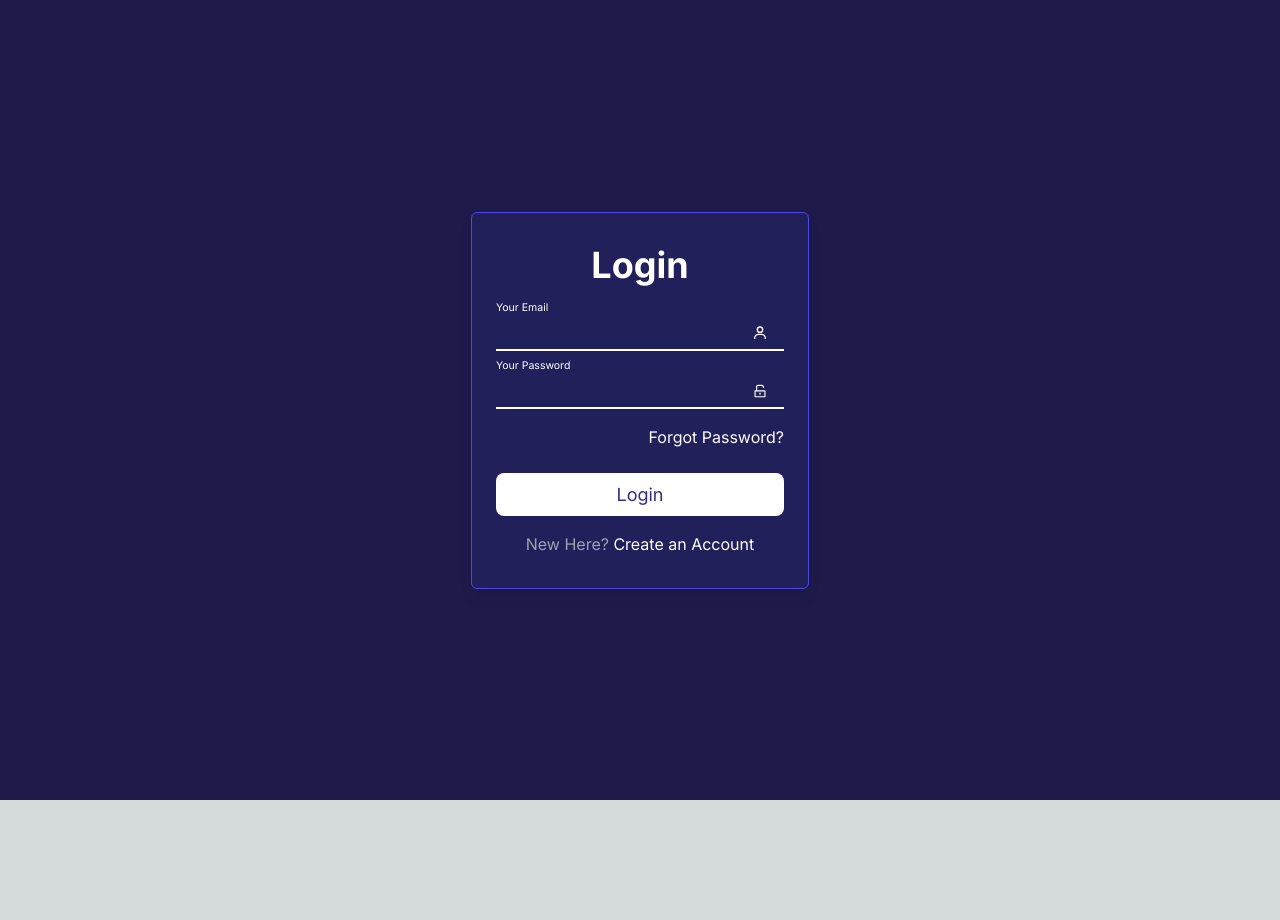
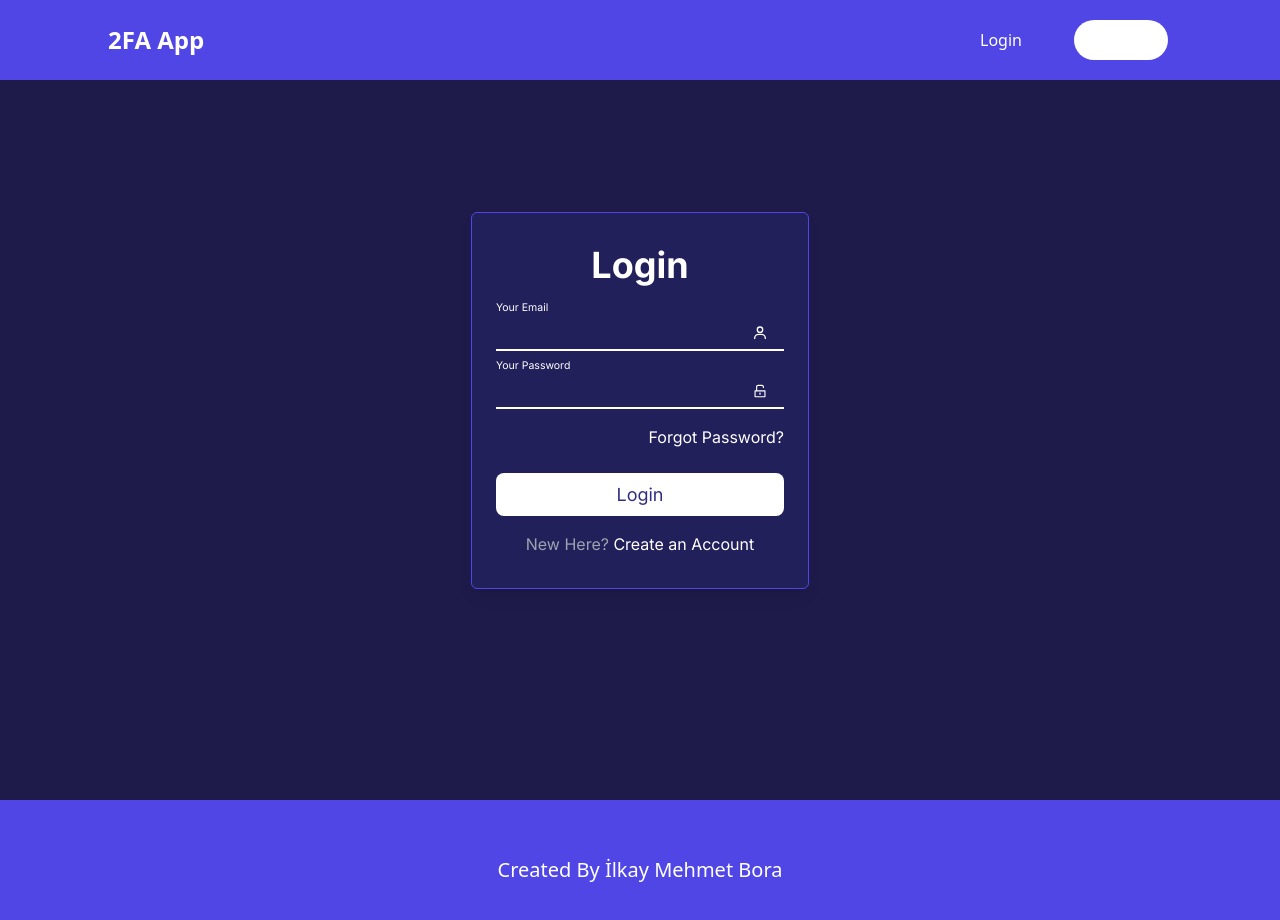
Before and after one commit to ilkaymb/2fa-project-frontend, a Next.js app: page / in a window 1280 px wide. Shown: the top 920 px of the page. Before the commit the page ends 800 px from the top, so only its background shows below. Built offline with nearby package versions, Linux system fonts and the light colour scheme.

Commit message:
Add header and footer components to _app.js

```diff
--- a/pages/_app.js
+++ b/pages/_app.js
@@ -1,5 +1,13 @@
+import Footer from "@/components/Footer";
+import Header from "@/components/Header";
 import "@/styles/globals.css";
 
 export default function App({ Component, pageProps }) {
-  return <Component {...pageProps} />;
+  return (
+    <>
+      <Header />
+      <Component {...pageProps} />
+      <Footer />
+    </>
+  );
 }
```
